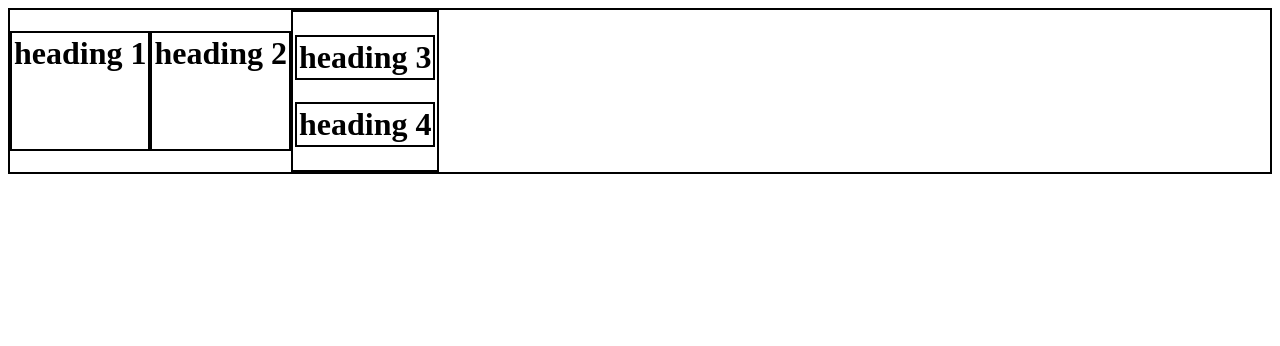
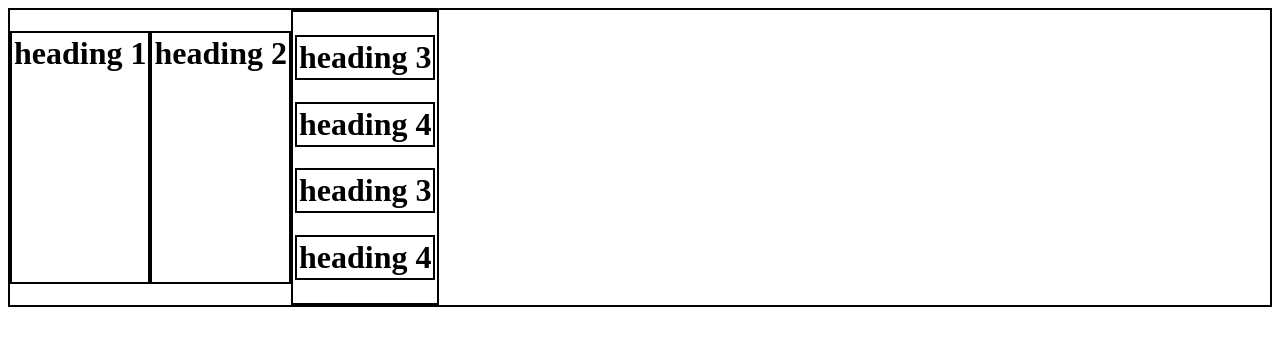
Before and after one commit to AbdullahCodespace/AbdullahsGithubSubmissionExample, a plain HTML site: page index.htm in a window 1280 px wide. Drawn offline with Linux system fonts and the light colour scheme.

Commit message:
Added more headings

```diff
--- a/index.htm
+++ b/index.htm
@@ -12,6 +12,8 @@
         <div id="box2">
             <h1>heading 3</h1>
             <h1>heading 4</h1>
+            <h1>heading 3</h1>
+            <h1>heading 4</h1>
         </div>
     </div>
 </body>
```
